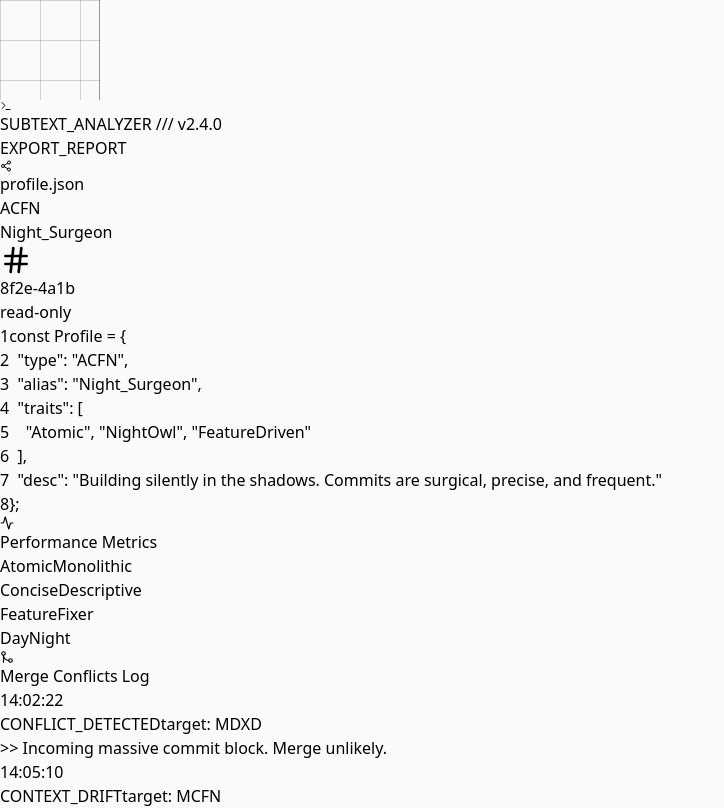
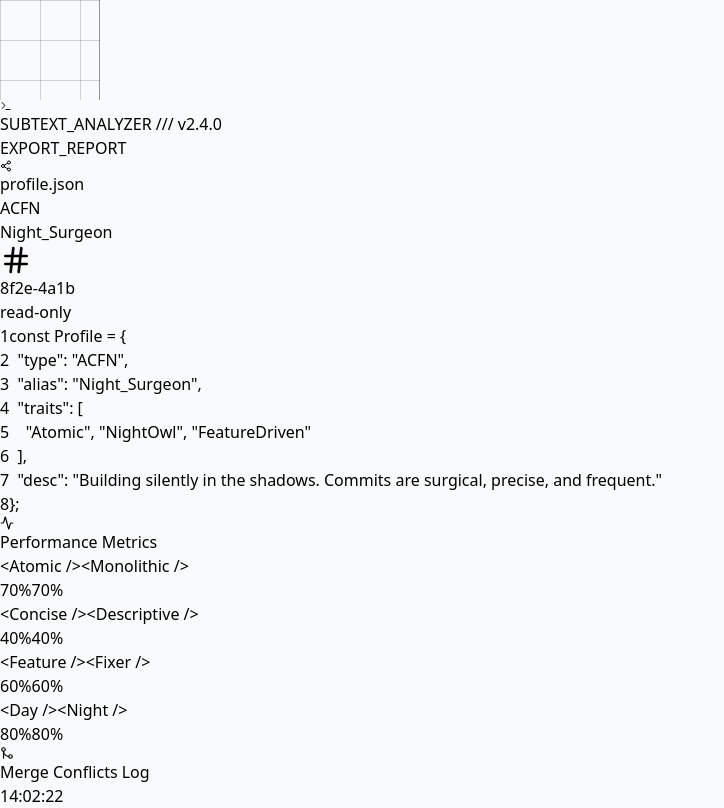
Before and after one commit to Madcamp25W-Week4-BGM-Lab/vscode-extension, a React (Vite) app in the folder subtext-profile/: page / in a window 1280 px wide. Shown: the top 808 px of the page, without its empty margins (0-724 px from the left). Built offline with nearby package versions, Linux system fonts and the light colour scheme.

Commit message:
little more refined with numbers and thicker graphs

```diff
--- a/subtext-profile/src/App.jsx
+++ b/subtext-profile/src/App.jsx
@@ -4,7 +4,7 @@ import {
   Terminal, Activity, Share2, Hash, Code, Cpu
 } from 'lucide-react';
 
-// --- Theme Config ---
+// --- Theme Config (V7 Palette - Deep Black) ---
 const COLORS = {
   bg: "bg-[#09090b]",       // Deepest Black/Zinc
   window: "bg-[#0c0c0e]",   // Slightly lighter window bg
@@ -73,6 +73,7 @@ const TrafficLights = () => (
   </div>
 );
 
+// --- UPDATED STAT BAR: SMOOTH & THICK ---
 const StatBar = ({ labelL, labelR, score, color }) => {
   const [width, setWidth] = useState(0);
   const isLeft = score >= 50;
@@ -81,23 +82,35 @@ const StatBar = ({ labelL, labelR, score, color }) => {
   useEffect(() => { setTimeout(() => setWidth(targetPct), 300); }, [targetPct]);
 
   return (
-    <div className="mb-5 font-mono text-[11px]">
-      <div className="flex justify-between mb-1.5 opacity-70">
-        <span className={isLeft ? 'text-white font-bold' : 'text-gray-600'}>{labelL}</span>
-        <span className={!isLeft ? 'text-white font-bold' : 'text-gray-600'}>{labelR}</span>
+    <div className="mb-6 font-mono text-[10px] md:text-xs w-full">
+      {/* 1. Labels Row (Terminal Style) */}
+      <div className="flex justify-between mb-1.5 opacity-80 font-bold tracking-tight">
+        <span className={isLeft ? 'text-white' : 'text-gray-600'}>{`<${labelL} />`}</span>
+        <span className={!isLeft ? 'text-white' : 'text-gray-600'}>{`<${labelR} />`}</span>
       </div>
-      <div className="h-2 bg-[#1a1a1a] border border-[#333] w-full flex relative rounded-sm overflow-hidden">
-        {/* Center Marker */}
+
+      {/* 2. The Smooth Track */}
+      {/* Changed: Removed grid lines, increased height to h-4 (thicker), kept border */}
+      <div className="h-4 bg-[#1a1a1a] border border-[#333] w-full flex relative overflow-hidden rounded-sm">
+
+        {/* Center Line Marker (Kept for precision feel) */}
         <div className="absolute left-1/2 w-[1px] h-full bg-[#444] z-10"></div>
-        {/* The Bar */}
+
+        {/* The Colored Fill (Smooth, no blocks) */}
         <div
-          className={`h-full transition-all duration-1000 ease-out ${color}`}
+          className={`h-full transition-all duration-1000 ease-out ${color} opacity-90`}
           style={{
             width: `${width}%`,
             marginLeft: isLeft ? 'auto' : '50%',
             marginRight: isLeft ? '50%' : 'auto',
           }}
         />
+      </div>
+
+      {/* 3. Numbers Row */}
+      <div className="flex justify-between mt-1 text-[10px] text-gray-500 font-mono">
+        <span className={isLeft ? 'text-blue-400 font-bold' : 'opacity-0'}>{targetPct}%</span>
+        <span className={!isLeft ? 'text-blue-400 font-bold' : 'opacity-0'}>{targetPct}%</span>
       </div>
     </div>
   );
```
